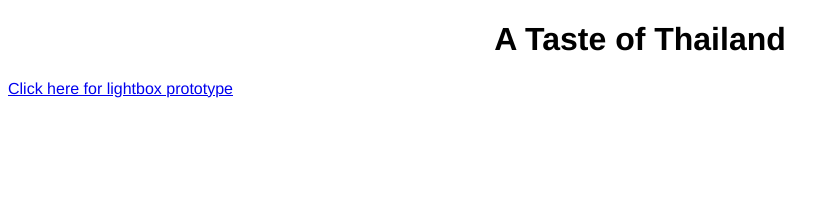
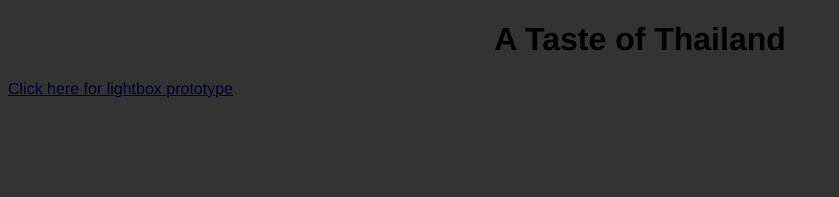
Before and after one commit to rachelcolby11/Photo-Viewer, a plain HTML site: page index.html in a window 1280 px wide. Both pictures are taken after a click on the link "Click here for lightbox prototype". Shown: the top 197 px of the page, without its empty margins (0-839 px from the left). Drawn offline with Linux system fonts and the light colour scheme; no server answers.

Commit message:
CSS styles for dark overlay

```diff
--- a/style.css
+++ b/style.css
@@ -28,3 +28,17 @@ h1 {
     z-index:1002;
     overflow: auto;
 }
+
+.black_overlay{
+    display: none;
+    position: absolute;
+    top: 0%;
+    left: 0%;
+    width: 100%;
+    height: 100%;
+    background-color: black;
+    z-index:1001;
+    -moz-opacity: 0.8;
+    opacity:.80;
+    filter: alpha(opacity=80);
+}
```
